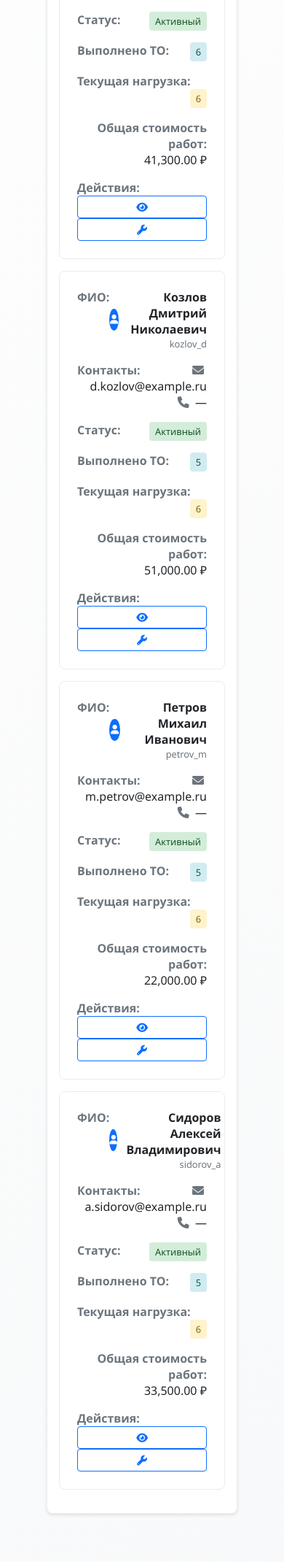
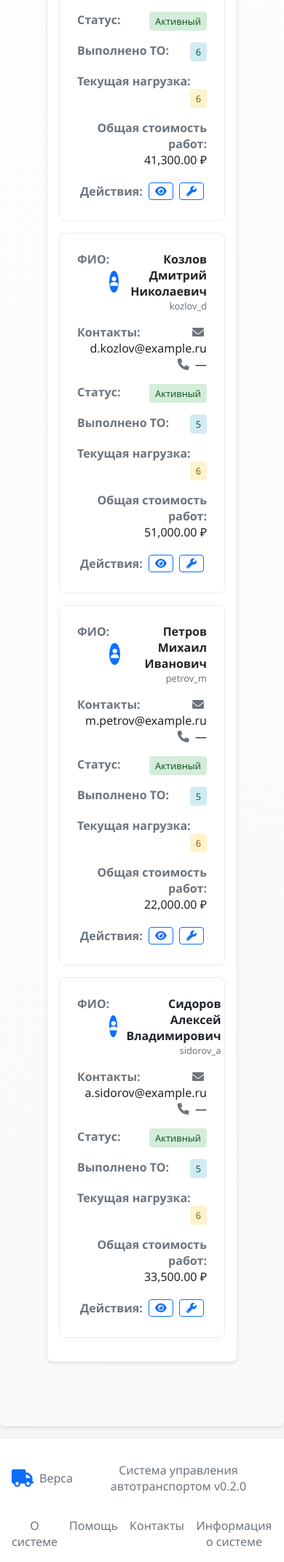
Before and after one commit to V1ct0r-git/VMS-Versa, a Flask app: page /mechanics in a window 390 px wide. Shown: the part 1316-3456 px from the top of the page at 73% size. Run offline with Flask 3, Linux system fonts and the light colour scheme; a user stored in the database is signed in; data comes from the database, SQL or seed files in the repository; parts of the project's set-up code (start-up, migrations or seed data) failed here and were passed over.

Commit message:
**Fix vertical alignment of action buttons in data tables**
- Updated `static/css/tables.css`:
  - Added `vertical-align: middle` to `.data-table td` and `.data-table td.table-actions`
  - Enhanced `.table-actions .btn` with `display: inline-flex`, `align-items: center`, and `justify-content: center` for consistent vertical centering
  - Applied `line-height: 1.5` and `margin: auto 0` to ensure proper alignment within cells
  - Ensured `height: 100%` on `.table-actions` and `padding: 0.75rem` on `td.table-actions` for uniform spacing

Improved visual consistency across all pages by enforcing uniform vertical alignment of action buttons in table cells, resolving the pixel-level misalignment observed on `/repairs` and `/mechanics` while preserving existing layout and responsive behavior.

```diff
--- a/static/css/pages/mechanics.css
+++ b/static/css/pages/mechanics.css
@@ -182,16 +182,7 @@
     color: var(--text-light);
 }
 
-.table-actions {
-    display: flex;
-    gap: 0.5rem;
-    justify-content: center;
-}
 
-.table-actions .btn {
-    padding: 0.25rem 0.5rem;
-    min-width: auto;
-}
 
 /* Общие стили страницы */
 .page-title-section {
--- a/static/css/tables.css
+++ b/static/css/tables.css
@@ -9,6 +9,7 @@
     padding: 0.75rem;
     text-align: left;
     border-bottom: 1px solid var(--border);
+    vertical-align: middle; /* Убедимся, что все ячейки выравнены по центру */
 }
 
 .data-table th {
@@ -33,12 +34,35 @@
     height: 100%;
 }
 
+/* Более специфичные селекторы для ячеек таблицы */
+.data-table td.table-actions {
+    display: flex;
+    gap: 0.5rem;
+    justify-content: center;
+    align-items: center;
+    height: 100%;
+    padding: 0.75rem;
+    vertical-align: middle !important;
+}
+
 .table-actions .btn {
     padding: 0.25rem 0.5rem;
     min-width: auto;
     vertical-align: middle !important;
     line-height: 1.5;
 }
+
+/* Обеспечиваем корректное выравнивание для кнопок внутри td.table-actions */
+.data-table td.table-actions .btn {
+    vertical-align: middle !important;
+    line-height: 1.5;
+    margin: auto 0; /* Дополнительное выравнивание */
+    display: inline-flex;
+    align-items: center;
+    justify-content: center;
+}
+
+/* Альтернативный подход: если td.table-actions используется как контейнер */
 
 /* Пагинация */
 .pagination-container {
```
Also changed, not shown: static/css/pages/maintenance.css (+0 -9 lines), 1 other file.
